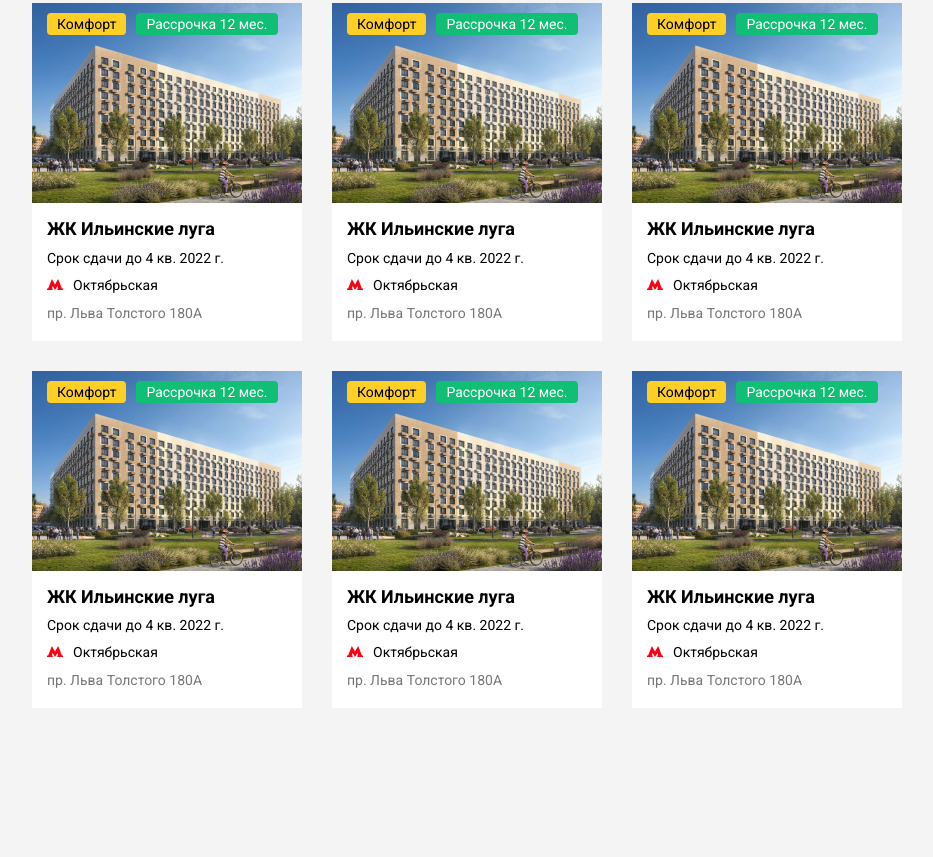
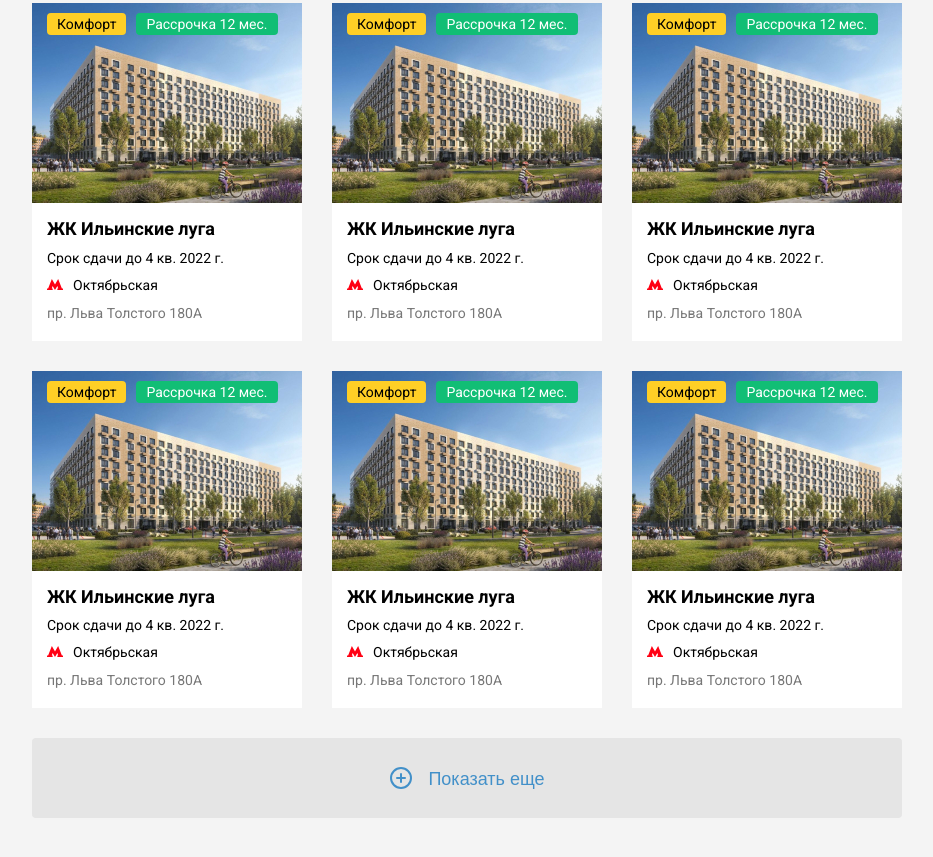
Before and after one commit to jahongirishmuhamedov/JS-Maket-Webacademy, a plain HTML site: page index.html in a window 1280 px wide. Shown: the part 425-1282 px from the top of the page, without its empty margins (23-956 px from the left). Before the commit the page ends 1223 px from the top, so only its background shows below. Drawn offline with Linux system fonts and the light colour scheme.

Commit message:
feat: add show more button and make it hover

```diff
--- a/css/style.css
+++ b/css/style.css
@@ -133,3 +133,27 @@ img {
     line-height: 16px;
     color: #777777;
 }
+
+.btn-more {
+    width: 100%;
+    height: 80px;
+    background-color: #E5E5E5;
+    border-radius: 4px;
+    border: none;
+    font-weight: 400;
+    font-size: 18px;
+    line-height: 21px;
+    color: #4290C9;
+    cursor: pointer;
+    transition: background-color 0.2s ease-in;
+}
+
+.btn-more:hover {
+    background-color: #d8d8d8;
+}
+
+.btn-more img {
+    display: inline-block;
+    vertical-align: bottom;
+    margin-right: 10px;
+}
--- a/index.html
+++ b/index.html
@@ -12,7 +12,7 @@
 <body>
 <div class="container">
     <div class="row">
-        <div class="main card-wrapper">
+        <main class="main card-wrapper">
             <a class="card-link" href="#">
                 <div class="card">
                     <div class="card__badges">
@@ -166,7 +166,11 @@
                     </div>
                 </div>
             </a>
-        </div>
+            <button class="btn-more">
+                <img src="./img/icons/plus-circle.svg" alt="plus-circle">
+                Показать еще
+            </button>
+        </main>
         <aside class="sidebar">
 
         </aside>
```
